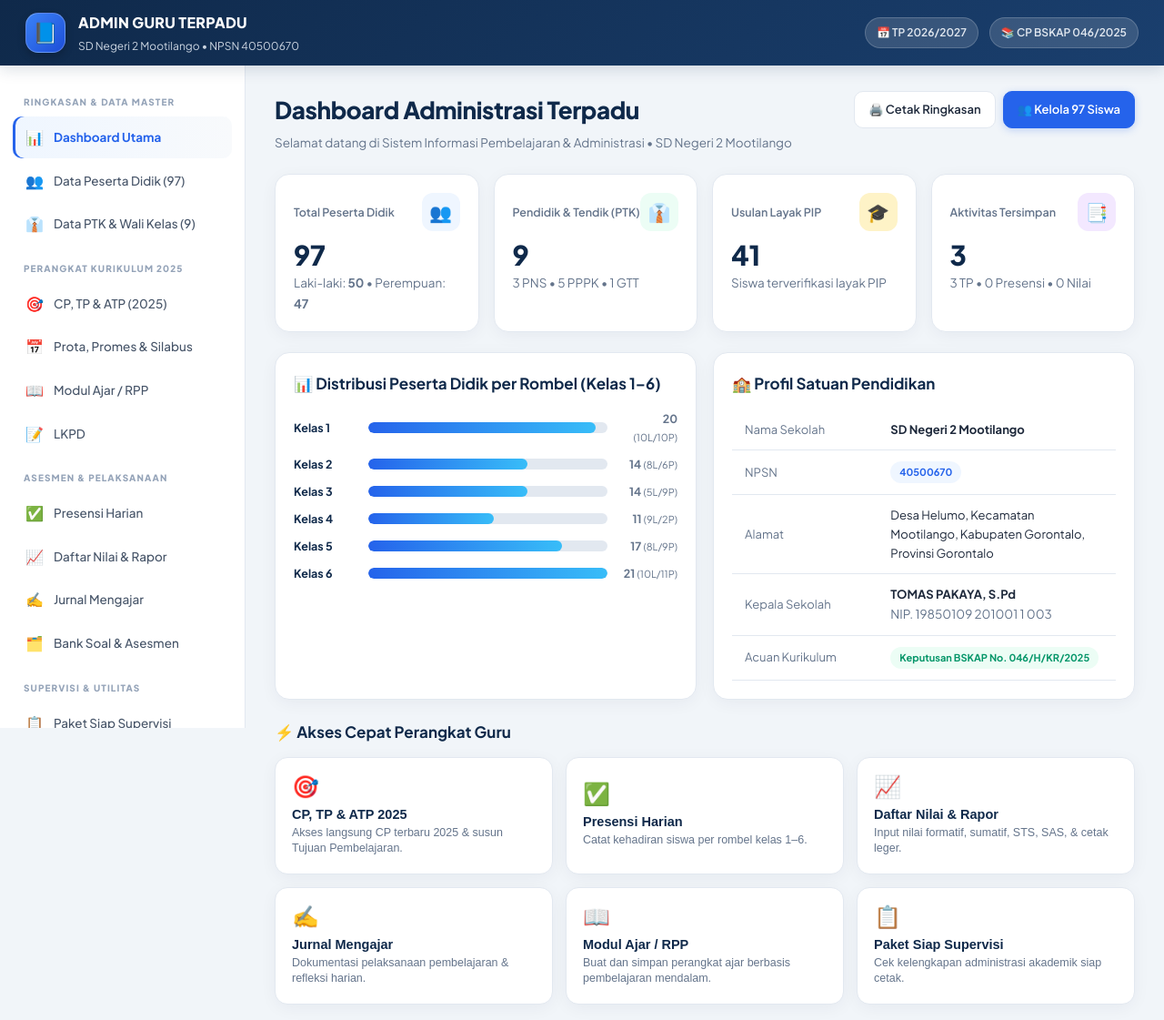
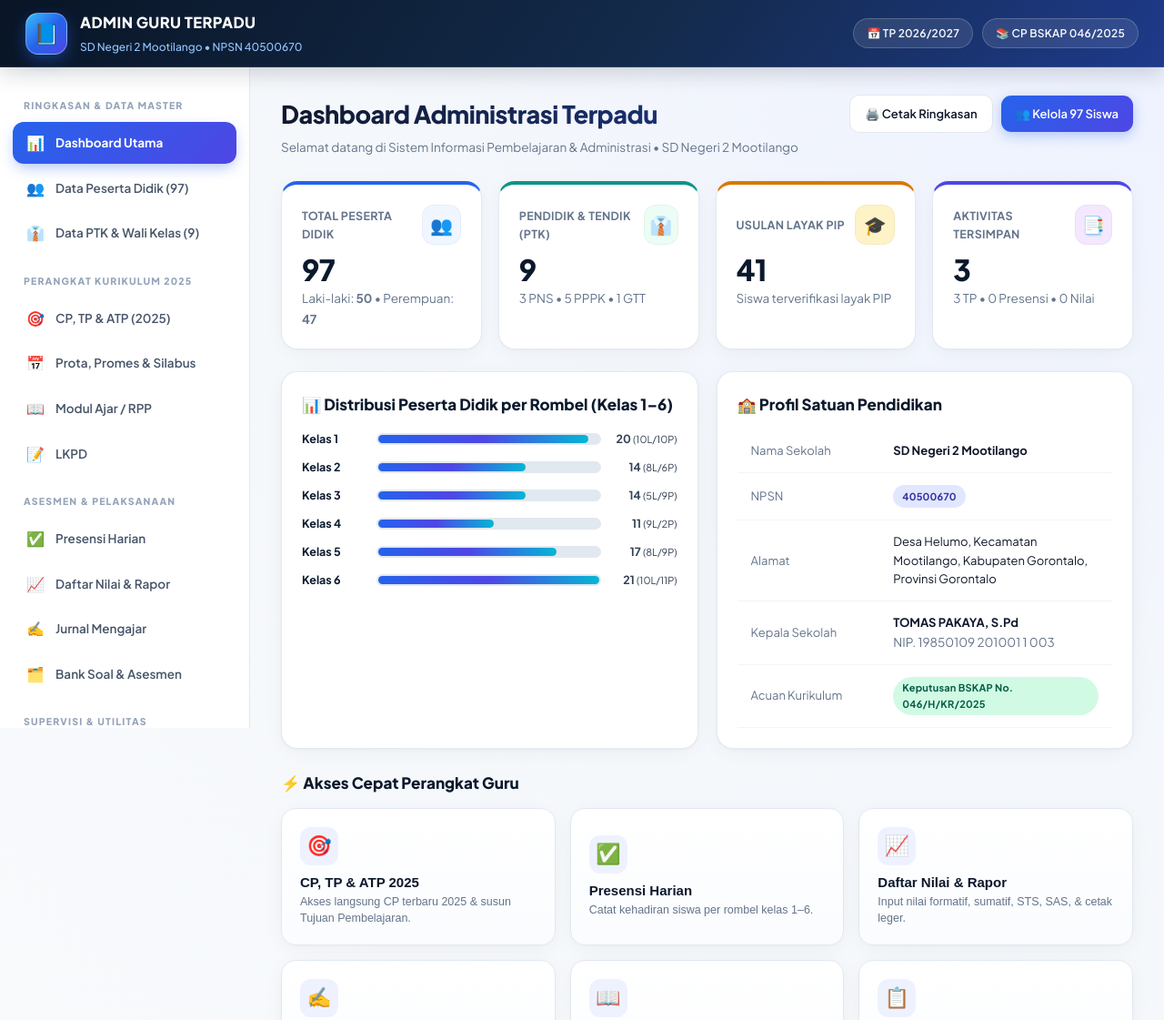
Before and after one commit to tomaspakaya91-hub/Admin-Guru-sdn2-mootilango, a plain HTML site: page index.html in a window 1280 px wide. Shown: the top 1121 px of the page at 91% size. Drawn offline with Linux system fonts and the light colour scheme.

Commit message:
Update index.html

```diff
--- a/index.html
+++ b/index.html
@@ -8,35 +8,45 @@
 <link href="https://fonts.googleapis.com/css2?family=Plus+Jakarta+Sans:wght@400;500;600;700;800&display=swap" rel="stylesheet">
 <style>
 :root{
-  --navy:#0f294a;
-  --navy-light:#1a3f6e;
+  --navy:#0b192c;
+  --navy-mid:#132a4a;
+  --navy-light:#1e3a8a;
   --blue:#2563eb;
-  --blue-soft:#eff6ff;
+  --indigo:#4f46e5;
+  --blue-soft:#eef2ff;
+  --teal:#0d9488;
   --gold:#d97706;
-  --gold-soft:#fef3c7;
-  --bg:#f1f5f9;
+  --gold-soft:#fffbeb;
+  --bg:#f4f7fb;
   --surface:#ffffff;
-  --ink:#1e293b;
+  --ink:#0f172a;
   --muted:#64748b;
   --line:#e2e8f0;
   --green:#059669;
   --green-soft:#ecfdf5;
-  --red:#dc2626;
-  --red-soft:#fef2f2;
-  --shadow:0 4px 20px -2px rgba(15,41,74,0.06);
-  --shadow-lg:0 12px 32px -4px rgba(15,41,74,0.12);
+  --red:#e11d48;
+  --red-soft:#fff1f2;
+  --shadow:0 4px 24px -4px rgba(15,23,42,0.06), 0 1px 3px rgba(15,23,42,0.03);
+  --shadow-lg:0 16px 36px -6px rgba(15,23,42,0.12);
 }
 *{box-sizing:border-box}
+::-webkit-scrollbar{width:7px;height:7px}
+::-webkit-scrollbar-track{background:transparent}
+::-webkit-scrollbar-thumb{background:#cbd5e1;border-radius:99px}
+::-webkit-scrollbar-thumb:hover{background:#94a3b8}
+
 body{
   margin:0;
   font:14px/1.6 'Plus Jakarta Sans',system-ui,-apple-system,sans-serif;
-  background:var(--bg);
+  background:radial-gradient(circle at top right,#eef2ff 0%,#f4f7fb 45%,#f8fafc 100%);
   color:var(--ink);
   -webkit-font-smoothing:antialiased;
 }
+
+/* Header Mewah dengan Aksen Gradien & Emas */
 header{
-  height:72px;
-  background:linear-gradient(135deg,var(--navy) 0%,var(--navy-light) 100%);
+  height:74px;
+  background:linear-gradient(125deg,#091526 0%,#132a4a 55%,#1e3a8a 100%);
   color:#fff;
   display:flex;
   align-items:center;
@@ -45,169 +55,214 @@ header{
   position:sticky;
   top:0;
   z-index:20;
-  box-shadow:0 4px 16px rgba(15,41,74,0.15);
+  border-bottom:1px solid rgba(255,255,255,0.1);
+  box-shadow:0 6px 24px rgba(9,21,38,0.18);
 }
 .brand{display:flex;align-items:center;gap:14px}
 .logo{
-  width:44px;height:44px;border-radius:14px;
-  background:linear-gradient(135deg,#3b82f6,#1d4ed8);
-  border:1px solid rgba(255,255,255,0.25);
+  width:46px;height:46px;border-radius:14px;
+  background:linear-gradient(135deg,#38bdf8 0%,#2563eb 50%,#4f46e5 100%);
+  border:1px solid rgba(255,255,255,0.35);
   display:grid;place-items:center;font-size:22px;
-  box-shadow:0 4px 10px rgba(0,0,0,0.2);
-}
-.brand strong{display:block;font-size:16px;letter-spacing:.3px;font-weight:800}
-.brand small{color:#cbd5e1;font-size:12px}
-.header-right{display:flex;align-items:center;gap:12px;font-size:12px;color:#e2e8f0}
+  box-shadow:0 6px 16px rgba(37,99,235,0.4);
+}
+.brand strong{display:block;font-size:16.5px;letter-spacing:.4px;font-weight:800;color:#ffffff}
+.brand small{color:#93c5fd;font-size:12px;font-weight:500}
+.header-right{display:flex;align-items:center;gap:10px;font-size:12px}
 .pill-badge{
-  background:rgba(255,255,255,0.14);
-  padding:6px 12px;border-radius:99px;
-  border:1px solid rgba(255,255,255,0.18);
+  background:rgba(255,255,255,0.1);
+  backdrop-filter:blur(8px);
+  padding:6px 14px;border-radius:99px;
+  border:1px solid rgba(255,255,255,0.2);
+  color:#f8fafc;
   font-weight:600;
-}
-.layout{display:grid;grid-template-columns:270px 1fr;min-height:calc(100vh - 72px)}
+  letter-spacing:.2px;
+}
+
+/* Sidebar Navigasi */
+.layout{display:grid;grid-template-columns:275px 1fr;min-height:calc(100vh - 74px)}
 aside{
-  background:var(--surface);
+  background:rgba(255,255,255,0.92);
+  backdrop-filter:blur(10px);
   border-right:1px solid var(--line);
   padding:16px 14px;
-  position:sticky;top:72px;height:calc(100vh - 72px);
+  position:sticky;top:74px;height:calc(100vh - 74px);
   overflow-y:auto;
 }
 .nav-label{
-  font-size:10px;font-weight:800;letter-spacing:1.1px;
-  color:#94a3b8;padding:16px 12px 6px;text-transform:uppercase;
+  font-size:10.5px;font-weight:800;letter-spacing:1.2px;
+  color:#94a3b8;padding:18px 12px 6px;text-transform:uppercase;
 }
 nav button{
   width:100%;border:0;background:transparent;text-align:left;
-  padding:10px 14px;border-radius:10px;color:#475569;
-  cursor:pointer;font:inherit;font-size:13.5px;font-weight:500;
-  display:flex;gap:11px;align-items:center;margin:2px 0;
-  transition:all .18s ease;
-}
-nav button:hover{background:#f8fafc;color:var(--navy);transform:translateX(2px)}
+  padding:10.5px 14px;border-radius:12px;color:#475569;
+  cursor:pointer;font:inherit;font-size:13.5px;font-weight:600;
+  display:flex;gap:11px;align-items:center;margin:3px 0;
+  transition:all .2s cubic-bezier(.4,0,.2,1);
+}
+nav button:hover{background:#f1f5f9;color:var(--navy);transform:translateX(3px)}
 nav button.active{
-  background:linear-gradient(90deg,var(--blue-soft),#f8fafc);
-  color:var(--blue);font-weight:700;
-  box-shadow:inset 3px 0 0 var(--blue);
-}
-nav button .ico{font-size:16px;width:20px;text-align:center}
-main{padding:28px 32px;max-width:1440px;width:100%;margin:0 auto}
-.page-head{display:flex;justify-content:space-between;align-items:flex-start;gap:16px;margin-bottom:24px}
-h1{font-size:26px;font-weight:800;margin:0 0 4px;color:var(--navy);letter-spacing:-.4px}
+  background:linear-gradient(135deg,#2563eb 0%,#4f46e5 100%);
+  color:#ffffff;font-weight:700;
+  box-shadow:0 6px 16px -3px rgba(37,99,235,0.4);
+}
+nav button .ico{font-size:16px;width:22px;text-align:center}
+
+/* Area Konten & Tipografi */
+main{padding:30px 34px;max-width:1440px;width:100%;margin:0 auto}
+.page-head{display:flex;justify-content:space-between;align-items:flex-start;gap:16px;margin-bottom:26px}
+h1{
+  font-size:27px;font-weight:800;margin:0 0 4px;letter-spacing:-.5px;
+  background:linear-gradient(135deg,#0f172a 0%,#1e3a8a 100%);
+  -webkit-background-clip:text;-webkit-text-fill-color:transparent;
+}
 .sub{color:var(--muted);font-size:13.5px}
-.grid-4{display:grid;grid-template-columns:repeat(4,minmax(0,1fr));gap:16px}
-.grid-2{display:grid;grid-template-columns:repeat(2,minmax(0,1fr));gap:18px}
+
+/* Kartu & Statistik Berwarna */
+.grid-4{display:grid;grid-template-columns:repeat(4,minmax(0,1fr));gap:18px}
+.grid-2{display:grid;grid-template-columns:repeat(2,minmax(0,1fr));gap:20px}
 .card{
-  background:var(--surface);border:1px solid var(--line);
-  border-radius:16px;padding:20px;box-shadow:var(--shadow);
-}
-.stat-card{position:relative;overflow:hidden;transition:transform .2s}
-.stat-card:hover{transform:translateY(-2px)}
+  background:var(--surface);border:1px solid rgba(226,232,240,0.9);
+  border-radius:18px;padding:22px;box-shadow:var(--shadow);
+}
+.stat-card{position:relative;overflow:hidden;transition:all .25s ease;border-top:4px solid var(--blue)}
+.stat-card:nth-child(2){border-top-color:var(--teal)}
+.stat-card:nth-child(3){border-top-color:var(--gold)}
+.stat-card:nth-child(4){border-top-color:var(--indigo)}
+.stat-card:hover{transform:translateY(-4px);box-shadow:var(--shadow-lg)}
 .stat-top{display:flex;justify-content:space-between;align-items:center}
 .stat-ico{
-  width:42px;height:42px;border-radius:12px;display:grid;place-items:center;font-size:20px;
-}
-.stat{font-size:30px;font-weight:800;color:var(--navy);margin:10px 0 2px;line-height:1.1}
-.stat-label{color:var(--muted);font-size:12.5px;font-weight:600}
-.section{margin-top:22px}
-.section h2{font-size:17px;font-weight:700;color:var(--navy);margin:0 0 14px;display:flex;align-items:center;gap:8px}
-.actions{display:flex;gap:8px;flex-wrap:wrap;align-items:center}
+  width:44px;height:44px;border-radius:13px;display:grid;place-items:center;font-size:20px;
+  box-shadow:inset 0 0 0 1px rgba(0,0,0,0.04);
+}
+.stat{font-size:32px;font-weight:800;color:var(--navy);margin:10px 0 2px;line-height:1.1;letter-spacing:-.5px}
+.stat-label{color:var(--muted);font-size:12.5px;font-weight:700;text-transform:uppercase;letter-spacing:.3px}
+.section{margin-top:24px}
+.section h2{font-size:17px;font-weight:800;color:var(--navy);margin:0 0 14px;display:flex;align-items:center;gap:8px}
+
+/* Tombol Modern */
+.actions{display:flex;gap:9px;flex-wrap:wrap;align-items:center}
 .btn{
   border:1px solid var(--line);background:#fff;color:var(--ink);
-  padding:9px 15px;border-radius:10px;cursor:pointer;
+  padding:9.5px 16px;border-radius:11px;cursor:pointer;
   font:inherit;font-size:13px;font-weight:600;
-  display:inline-flex;align-items:center;gap:6px;
-  transition:all .15s;
-}
-.btn:hover{background:#f8fafc;border-color:#cbd5e1}
-.btn.primary{background:var(--blue);color:#fff;border-color:var(--blue);box-shadow:0 2px 8px rgba(37,99,235,0.25)}
-.btn.primary:hover{background:#1d4ed8}
-.btn.success{background:var(--green);color:#fff;border-color:var(--green)}
-.btn.danger{color:var(--red);border-color:#fecaca;background:#fff}
+  display:inline-flex;align-items:center;gap:7px;
+  transition:all .18s ease;
+}
+.btn:hover{background:#f8fafc;border-color:#cbd5e1;transform:translateY(-1px)}
+.btn.primary{
+  background:linear-gradient(135deg,#2563eb 0%,#4f46e5 100%);
+  color:#fff;border:0;
+  box-shadow:0 4px 14px rgba(37,99,235,0.32);
+}
+.btn.primary:hover{box-shadow:0 6px 20px rgba(37,99,235,0.45);filter:brightness(1.05)}
+.btn.success{background:linear-gradient(135deg,#059669,#0d9488);color:#fff;border:0}
+.btn.danger{color:var(--red);border-color:#fecdd3;background:#fff}
 .btn.danger:hover{background:var(--red-soft)}
-.btn.sm{padding:6px 10px;font-size:12px;border-radius:8px}
+.btn.sm{padding:6px 11px;font-size:12px;border-radius:9px}
+
+/* Tabel Elegan */
 table{width:100%;border-collapse:collapse;background:#fff}
-th,td{padding:12px 14px;text-align:left;border-bottom:1px solid var(--line);font-size:13px}
+th,td{padding:13px 15px;text-align:left;border-bottom:1px solid #f1f5f9;font-size:13px}
 th{
-  background:#f8fafc;color:#475569;font-size:11px;font-weight:700;
-  text-transform:uppercase;letter-spacing:.5px;white-space:nowrap;
-}
-tr:hover td{background:#f8fafc}
-.table-wrap{overflow:auto;border:1px solid var(--line);border-radius:14px;background:#fff;box-shadow:var(--shadow)}
+  background:linear-gradient(180deg,#f8fafc 0%,#f1f5f9 100%);
+  color:#334155;font-size:11px;font-weight:800;
+  text-transform:uppercase;letter-spacing:.6px;white-space:nowrap;
+  border-bottom:2px solid #e2e8f0;
+}
+tr:hover td{background:#f8faff}
+.table-wrap{overflow:auto;border:1px solid var(--line);border-radius:16px;background:#fff;box-shadow:var(--shadow)}
+
+/* Input & Form */
 input,select,textarea{
-  width:100%;padding:10px 12px;border:1px solid #cbd5e1;border-radius:10px;
+  width:100%;padding:10.5px 13px;border:1px solid #cbd5e1;border-radius:11px;
   font:inherit;font-size:13.5px;background:#fff;color:var(--ink);
   transition:border-color .15s,box-shadow .15s;
 }
 input:focus,select:focus,textarea:focus{
-  outline:none;border-color:var(--blue);box-shadow:0 0 0 3px rgba(37,99,235,0.12);
-}
-label{display:block;font-size:12px;font-weight:700;color:#475569;margin-bottom:6px}
+  outline:none;border-color:var(--indigo);box-shadow:0 0 0 3.5px rgba(79,70,229,0.14);
+}
+label{display:block;font-size:12px;font-weight:700;color:#334155;margin-bottom:6px}
 .field{margin-bottom:14px}
 .form-grid{display:grid;grid-template-columns:repeat(2,minmax(0,1fr));gap:14px}
 .form-grid-3{display:grid;grid-template-columns:repeat(3,minmax(0,1fr));gap:14px}
 .notice{
-  background:linear-gradient(to right,#fffbeb,#fef3c7);
-  border:1px solid #fde68a;padding:14px 16px;border-radius:12px;
+  background:linear-gradient(135deg,#fffbeb,#fef3c7);
+  border:1px solid #fde68a;padding:14px 16px;border-radius:14px;
   color:#92400e;font-size:13px;display:flex;gap:10px;align-items:flex-start;
 }
-.empty{text-align:center;padding:42px 20px;color:var(--muted)}
-.menu-grid{display:grid;grid-template-columns:repeat(3,minmax(0,1fr));gap:14px}
+.empty{text-align:center;padding:44px 20px;color:var(--muted)}
+
+/* Menu Tile Akses Cepat */
+.menu-grid{display:grid;grid-template-columns:repeat(3,minmax(0,1fr));gap:16px}
 .menu-tile{
-  background:#fff;border:1px solid var(--line);border-radius:14px;
-  padding:18px;cursor:pointer;text-align:left;transition:all .18s;
-  box-shadow:var(--shadow);
-}
-.menu-tile:hover{border-color:#93c5fd;transform:translateY(-2px);box-shadow:var(--shadow-lg)}
-.menu-tile .tile-ico{font-size:24px;margin-bottom:8px;display:inline-block}
-.menu-tile b{display:block;font-size:14.5px;color:var(--navy);margin-bottom:4px}
-.menu-tile small{color:var(--muted);font-size:12.5px;line-height:1.4;display:block}
+  background:linear-gradient(180deg,#ffffff 0%,#fafcff 100%);
+  border:1px solid var(--line);border-radius:16px;
+  padding:20px;cursor:pointer;text-align:left;transition:all .22s ease;
+  box-shadow:var(--shadow);position:relative;overflow:hidden;
+}
+.menu-tile:hover{
+  border-color:#818cf8;transform:translateY(-3px);
+  box-shadow:0 12px 28px -6px rgba(79,70,229,0.16);
+}
+.menu-tile .tile-ico{
+  font-size:22px;margin-bottom:10px;display:inline-grid;place-items:center;
+  width:42px;height:42px;border-radius:12px;background:var(--blue-soft);
+}
+.menu-tile b{display:block;font-size:15px;color:var(--navy);margin-bottom:4px}
+.menu-tile small{color:var(--muted);font-size:12.5px;line-height:1.45;display:block}
+
+/* Badge / Tag */
 .tag{
-  display:inline-flex;align-items:center;padding:3px 10px;border-radius:99px;
-  font-size:11px;font-weight:700;
-}
-.tag.blue{background:var(--blue-soft);color:var(--blue)}
-.tag.green{background:var(--green-soft);color:var(--green)}
-.tag.gold{background:var(--gold-soft);color:var(--gold)}
-.tag.red{background:var(--red-soft);color:var(--red)}
+  display:inline-flex;align-items:center;padding:3.5px 10px;border-radius:99px;
+  font-size:11px;font-weight:700;letter-spacing:.2px;
+}
+.tag.blue{background:#e0e7ff;color:#3730a3}
+.tag.green{background:#d1fae5;color:#065f46}
+.tag.gold{background:#fef3c7;color:#92400e}
+.tag.red{background:#ffe4e6;color:#9f1239}
 .tag.gray{background:#f1f5f9;color:#475569}
 
-/* Bar chart visual */
-.bar-row{display:flex;align-items:center;gap:12px;margin:10px 0}
+/* Grafik Batang Rombel */
+.bar-row{display:flex;align-items:center;gap:12px;margin:11px 0}
 .bar-label{width:70px;font-weight:700;font-size:12.5px;color:var(--navy)}
-.bar-track{flex:1;height:12px;background:#e2e8f0;border-radius:99px;overflow:hidden}
-.bar-fill{height:100%;background:linear-gradient(90deg,var(--blue),#38bdf8);border-radius:99px}
-.bar-val{width:65px;text-align:right;font-size:12.5px;font-weight:700;color:var(--muted)}
-
-/* CP Card */
+.bar-track{flex:1;height:13px;background:#e2e8f0;border-radius:99px;overflow:hidden;padding:2px}
+.bar-fill{height:100%;background:linear-gradient(90deg,#2563eb,#4f46e5,#06b6d4);border-radius:99px;transition:width .5s ease}
+.bar-val{width:72px;text-align:right;font-size:12.5px;font-weight:700;color:#334155}
+
+/* Kotak Capaian Pembelajaran */
 .cp-box{
-  border:1px solid var(--line);border-radius:12px;padding:16px;margin-bottom:12px;background:#f8fafc;
-}
-.cp-box h4{margin:0 0 6px;color:var(--navy);font-size:14px}
-.cp-box p{margin:0;font-size:13px;color:#334155;line-height:1.6}
-
-/* Modal */
+  border:1px solid #e0e7ff;border-left:4px solid var(--indigo);
+  border-radius:14px;padding:16px 18px;margin-bottom:12px;
+  background:linear-gradient(to right,#f8faff,#ffffff);
+}
+.cp-box h4{margin:0 0 6px;color:var(--indigo);font-size:14.5px}
+.cp-box p{margin:0;font-size:13px;color:#334155;line-height:1.65}
+
+/* Modal Pop-up */
 .modal{
-  position:fixed;inset:0;background:rgba(15,23,42,0.55);backdrop-filter:blur(3px);
+  position:fixed;inset:0;background:rgba(9,21,38,0.6);backdrop-filter:blur(5px);
   display:none;align-items:center;justify-content:center;padding:20px;z-index:50;
 }
 .modal.show{display:flex}
 .modal-box{
-  background:#fff;border-radius:18px;padding:24px;width:min(680px,100%);
-  max-height:90vh;overflow-y:auto;box-shadow:var(--shadow-lg);
+  background:#fff;border-radius:20px;padding:26px;width:min(680px,100%);
+  max-height:90vh;overflow-y:auto;box-shadow:0 24px 48px -12px rgba(9,21,38,0.28);
+  border:1px solid rgba(255,255,255,0.6);
 }
 .modal-head{
   display:flex;justify-content:space-between;align-items:center;
   padding-bottom:14px;margin-bottom:18px;border-bottom:1px solid var(--line);
 }
-.modal-head h2{margin:0;font-size:18px;color:var(--navy)}
+.modal-head h2{margin:0;font-size:18.5px;font-weight:800;color:var(--navy)}
 
 /* Tabs */
 .tabs{display:flex;gap:8px;border-bottom:1px solid var(--line);padding-bottom:12px;margin-bottom:18px;flex-wrap:wrap}
 .tab-btn{
-  padding:8px 14px;border-radius:9px;border:1px solid var(--line);
+  padding:8px 14px;border-radius:10px;border:1px solid var(--line);
   background:#fff;color:var(--muted);font-weight:600;font-size:13px;cursor:pointer;
 }
-.tab-btn.active{background:var(--navy);color:#fff;border-color:var(--navy)}
+.tab-btn.active{background:linear-gradient(135deg,#0f172a,#1e3a8a);color:#fff;border-color:transparent}
 
 @media(max-width:960px){
   .layout{grid-template-columns:1fr}
@@ -227,12 +282,12 @@ label{display:block;font-size:12px;font-weight:700;color:#475569;margin-bottom:6
 }
 @media print{
   header,aside,.actions,.btn,.no-print{display:none!important}
+  body{background:#fff}
   .layout{display:block}
   main{padding:0;max-width:100%}
   .card,.table-wrap{box-shadow:none;border:1px solid #ccc}
 }
-</style>
-</head>
+</style></head>
 <body>
 
 <header>
```
